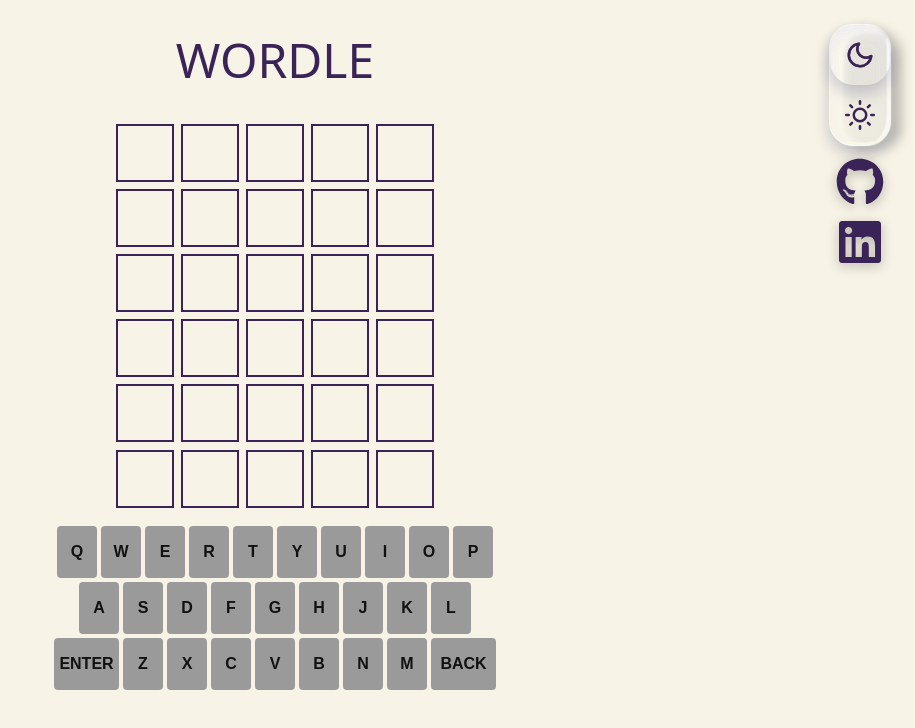
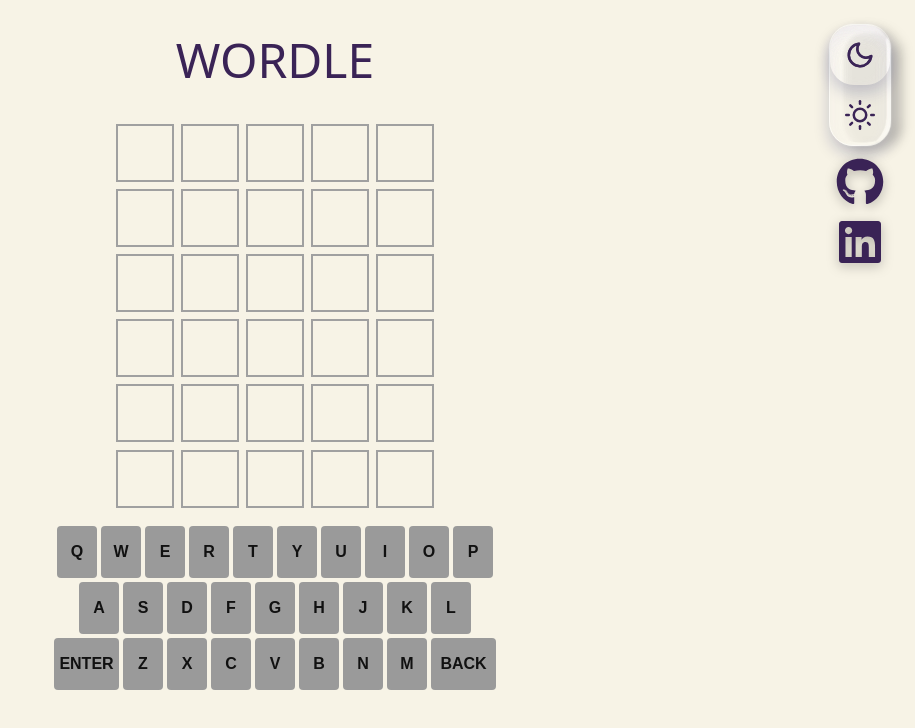
Before and after one commit to vikihh/vikihh.github.io, a React (Vite) app: page /#/wordle in a window 1280 px wide. Shown: the top 728 px of the page, without its empty margins (365-1280 px from the left). Built offline with nearby package versions, Linux system fonts and the light colour scheme.

Commit message:
fix styling

```diff
--- a/src/game/styles/GameContentStyles.css
+++ b/src/game/styles/GameContentStyles.css
@@ -47,6 +47,17 @@
     color: #fffafa;
     border: 2px solid #3b3b3b;
 }
+
+[data-theme="dark"] .empty {
+  --game-color: #fbfafd;
+  --game-border: #3b3b3b;
+}
+
+[data-theme="light"] .empty {
+  --game-color: #252526;
+  --game-border: #a0a0a0;
+}
+
 .empty {
     background-color: transparent;
     color: var(--game-color);
```
